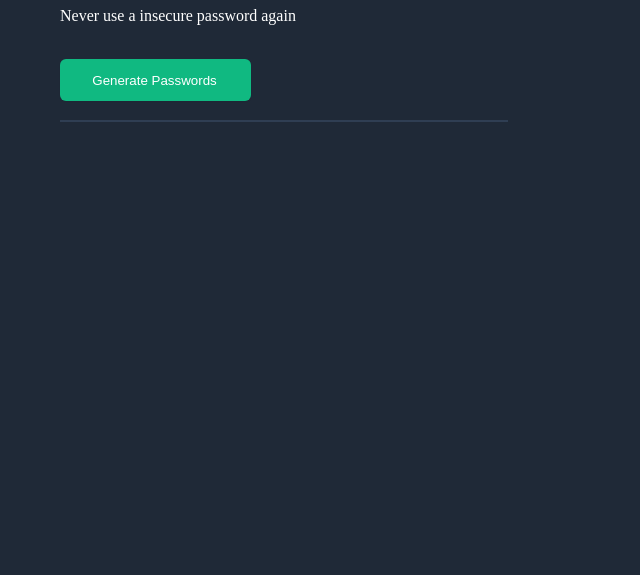
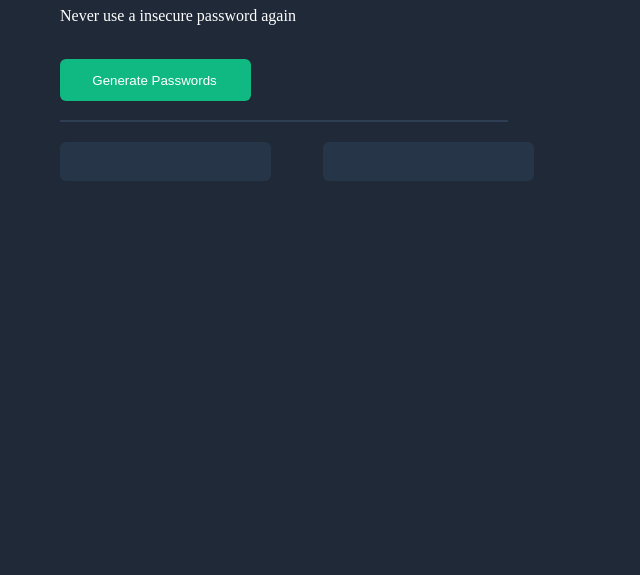
Before and after one commit to Tsletten84/password-generator, a plain HTML site: page index.html in a window 1280 px wide. Shown: the part 225-800 px from the top of the page, without its empty margins (0-640 px from the left). Drawn offline with Linux system fonts and the light colour scheme.

Commit message:
Update index.html

```diff
--- a/index.html
+++ b/index.html
@@ -18,10 +18,10 @@
 
     <div id="line"></div>
     <div class="flex">
-    <div class="password-container">
+    <div class="password-containerOne">
         <h1 id="password-one"></h1>
     </div>
-    <div class="password-container">
+    <div class="password-containerTwo">
         <h1 id="password-two"></h1>
     </div>
     </div>
```
